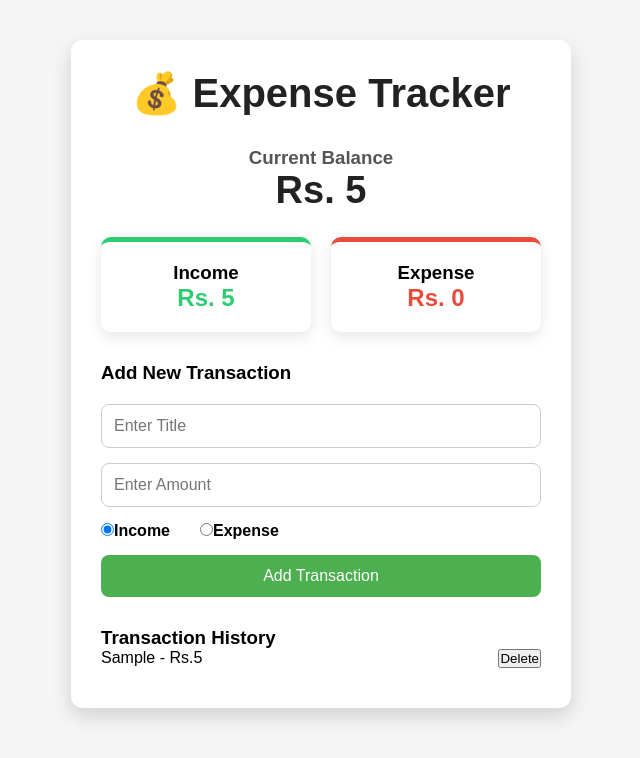
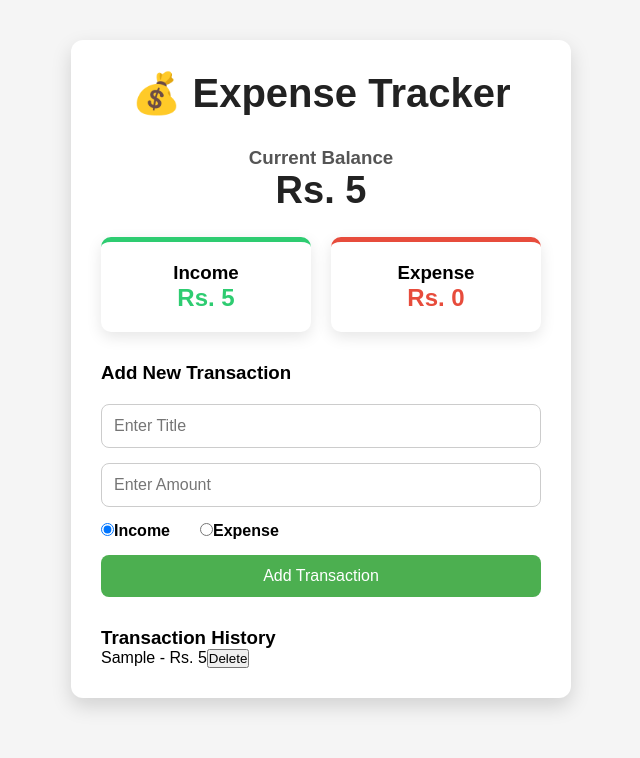
Before and after one commit to ShahabMaqbool/expense-tracker-react, a React (Vite) app: page / in a window 1280 px wide. Both pictures are taken after typing "Sample", "5" into the empty fields and a click on the button "Add Transaction". Shown: the top 758 px of the page, without its empty margins (319-959 px from the left). Built offline with nearby package versions, Linux system fonts and the light colour scheme.

Commit message:
Use unique IDs for transactions

```diff
--- a/src/components/TransactionList.jsx
+++ b/src/components/TransactionList.jsx
@@ -1,25 +1,24 @@
+import "./TransactionList.css";
+
 function TransactionList({ transactions, deleteTransaction }) {
   return (
-    <div>
+    <div className="transaction-list">
       <h3>Transaction History</h3>
 
       {transactions.length === 0 ? (
         <p>No Transactions Yet</p>
       ) : (
-        transactions.map((transaction, index) => (
-          <div
-            key={index}
-            style={{
-              display: "flex",
-              justifyContent: "space-between",
-              marginBottom: "10px",
-            }}
-          >
+        transactions.map((transaction) => (
+          <div className="transaction-item" key={transaction.id}>
             <span>
-              {transaction.title} - Rs.{transaction.amount}
+              {transaction.title} - Rs. {Math.abs(transaction.amount)}
             </span>
 
-            <button onClick={() => deleteTransaction(index)}>
+            <button
+              onClick={() =>
+                deleteTransaction(transaction.id)
+              }
+            >
               Delete
             </button>
           </div>
```
